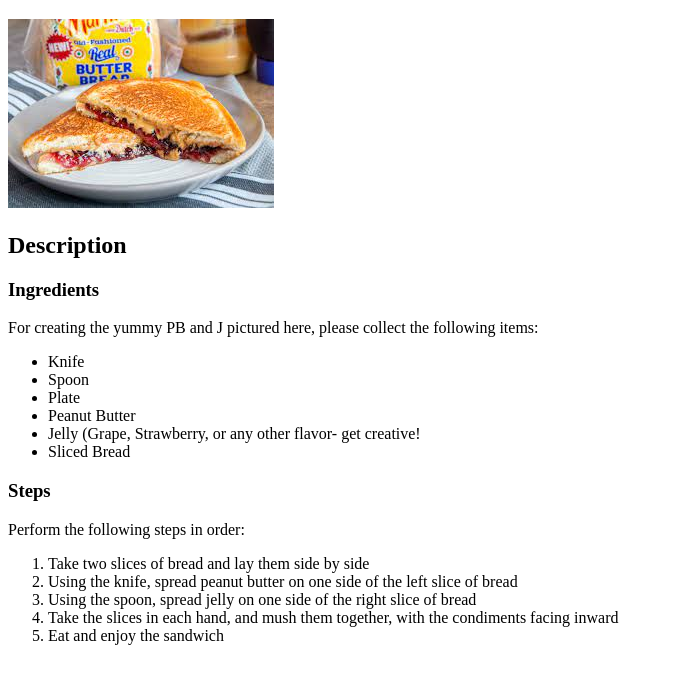
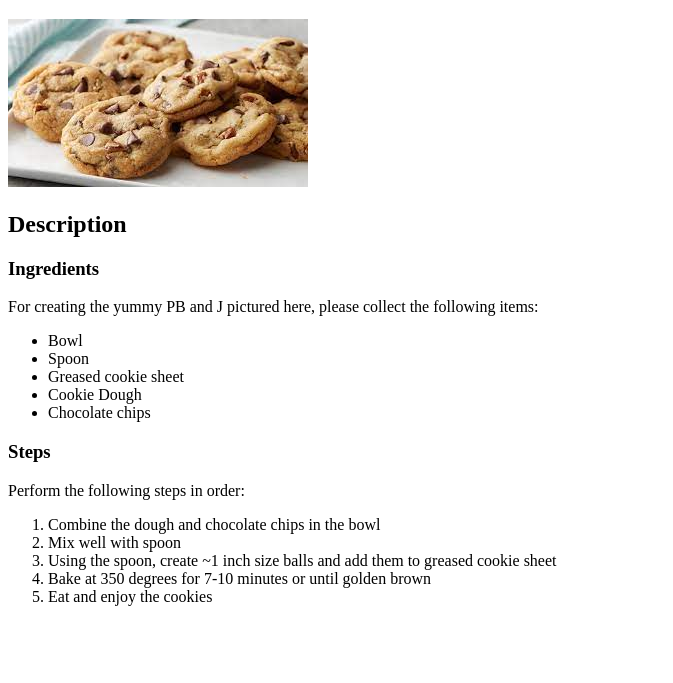
Before and after one commit to jbarnell1/odin-recipes, a plain HTML site: page recipes/cccookies.html in a window 1280 px wide. Shown: the part 61-744 px from the top of the page, without its empty margins (0-673 px from the left). Drawn offline with Linux system fonts and the light colour scheme.

Commit message:
finishing the cookies page

```diff
--- a/recipes/cccookies.html
+++ b/recipes/cccookies.html
@@ -8,26 +8,25 @@
 </head>
 <body>
     <h1>PB and J</h1>
-    <img src="../img/pbj.jpeg" alt="A yummy PBJ sandwich">
+    <img src="../img/cccookies.jpeg" alt="A plate of scrumptious cookies">
     <h2>Description</h2>
     <h3>Ingredients</h3>
     <p>For creating the yummy PB and J pictured here, please collect the following items:</p>
     <ul>
-        <li>Knife</li>
+        <li>Bowl</li>
         <li>Spoon</li>
-        <li>Plate</li>
-        <li>Peanut Butter</li>
-        <li>Jelly (Grape, Strawberry, or any other flavor- get creative!</li>
-        <li>Sliced Bread</li>
+        <li>Greased cookie sheet</li>
+        <li>Cookie Dough</li>
+        <li>Chocolate chips</li>
     </ul>
     <h3>Steps</h3>
     <p>Perform the following steps in order:</p>
     <ol>
-        <li>Take two slices of bread and lay them side by side</li>
-        <li>Using the knife, spread peanut butter on one side of the left slice of bread</li>
-        <li>Using the spoon, spread jelly on one side of the right slice of bread</li>
-        <li>Take the slices in each hand, and mush them together, with the condiments facing inward</li>
-        <li>Eat and enjoy the sandwich</li>
+        <li>Combine the dough and chocolate chips in the bowl</li>
+        <li>Mix well with spoon</li>
+        <li>Using the spoon, create ~1 inch size balls and add them to greased cookie sheet</li>
+        <li>Bake at 350 degrees for 7-10 minutes or until golden brown</li>
+        <li>Eat and enjoy the cookies</li>
     </ol>
 </body>
 </html>
```
